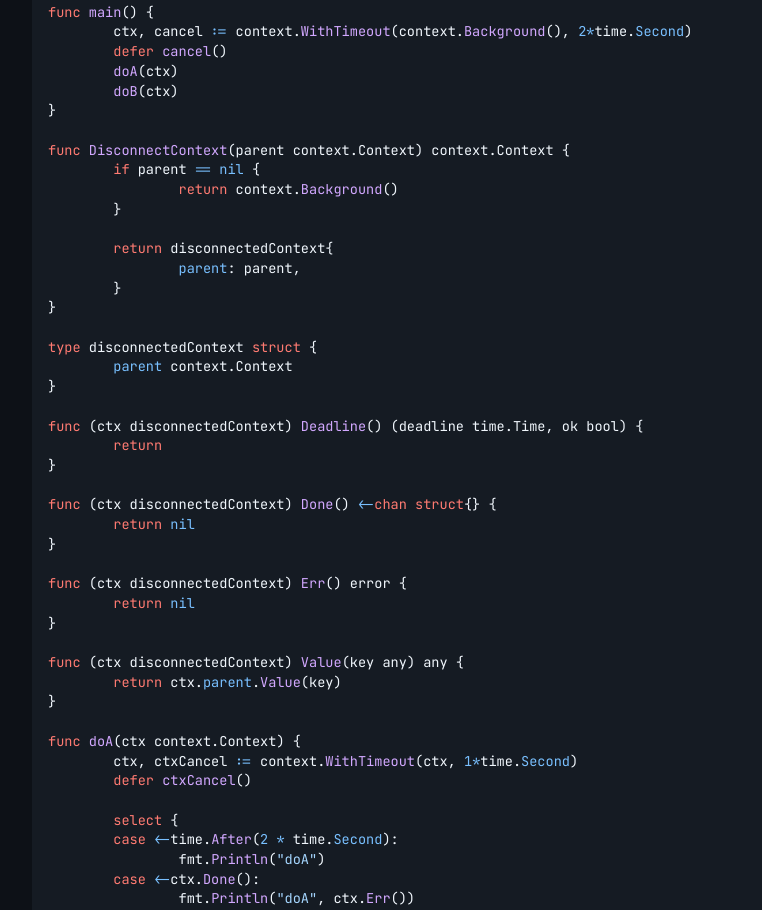
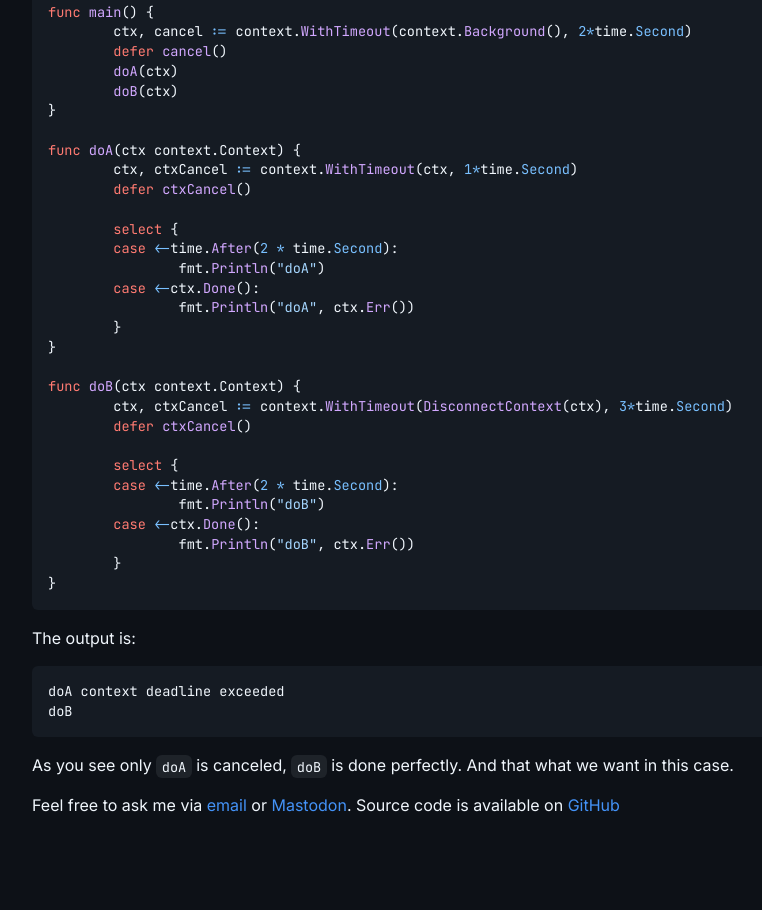
Before and after one commit to haunt98/posts-go, a plain HTML site: page docs/2023-06-10-incident-context.html in a window 1280 px wide. Shown: the part 2581-3491 px from the top of the page, without its empty margins (163-925 px from the left). After the commit the page ends 3443 px from the top, so only its background shows below. Drawn offline with nearby package versions, Linux system fonts and the light colour scheme.

Commit message:
chore: clear duplicated

```diff
--- a/docs/2023-06-10-incident-context.html
+++ b/docs/2023-06-10-incident-context.html
@@ -221,36 +221,6 @@ doB context deadline exceeded</pre
 	<span class="pl-en">doB</span>(<span class="pl-s1">ctx</span>)
 }
 
-<span class="pl-k">func</span> <span class="pl-en">DisconnectContext</span>(<span class="pl-s1">parent</span> context.<span class="pl-smi">Context</span>) context.<span class="pl-smi">Context</span> {
-	<span class="pl-k">if</span> <span class="pl-s1">parent</span> <span class="pl-c1">==</span> <span class="pl-c1">nil</span> {
-		<span class="pl-k">return</span> <span class="pl-s1">context</span>.<span class="pl-en">Background</span>()
-	}
-
-	<span class="pl-k">return</span> <span class="pl-smi">disconnectedContext</span>{
-		<span class="pl-c1">parent</span>: <span class="pl-s1">parent</span>,
-	}
-}
-
-<span class="pl-k">type</span> <span class="pl-smi">disconnectedContext</span> <span class="pl-k">struct</span> {
-	<span class="pl-c1">parent</span> context.<span class="pl-smi">Context</span>
-}
-
-<span class="pl-k">func</span> (<span class="pl-s1">ctx</span> <span class="pl-smi">disconnectedContext</span>) <span class="pl-en">Deadline</span>() (<span class="pl-s1">deadline</span> time.<span class="pl-smi">Time</span>, <span class="pl-s1">ok</span> <span class="pl-smi">bool</span>) {
-	<span class="pl-k">return</span>
-}
-
-<span class="pl-k">func</span> (<span class="pl-s1">ctx</span> <span class="pl-smi">disconnectedContext</span>) <span class="pl-en">Done</span>() <span class="pl-c1">&lt;-</span><span class="pl-k">chan</span> <span class="pl-k">struct</span>{} {
-	<span class="pl-k">return</span> <span class="pl-c1">nil</span>
-}
-
-<span class="pl-k">func</span> (<span class="pl-s1">ctx</span> <span class="pl-smi">disconnectedContext</span>) <span class="pl-en">Err</span>() <span class="pl-smi">error</span> {
-	<span class="pl-k">return</span> <span class="pl-c1">nil</span>
-}
-
-<span class="pl-k">func</span> (<span class="pl-s1">ctx</span> <span class="pl-smi">disconnectedContext</span>) <span class="pl-en">Value</span>(<span class="pl-s1">key</span> <span class="pl-smi">any</span>) <span class="pl-smi">any</span> {
-	<span class="pl-k">return</span> <span class="pl-s1">ctx</span>.<span class="pl-c1">parent</span>.<span class="pl-en">Value</span>(<span class="pl-s1">key</span>)
-}
-
 <span class="pl-k">func</span> <span class="pl-en">doA</span>(<span class="pl-s1">ctx</span> context.<span class="pl-smi">Context</span>) {
 	<span class="pl-s1">ctx</span>, <span class="pl-s1">ctxCancel</span> <span class="pl-c1">:=</span> <span class="pl-s1">context</span>.<span class="pl-en">WithTimeout</span>(<span class="pl-s1">ctx</span>, <span class="pl-c1">1</span><span class="pl-c1">*</span><span class="pl-s1">time</span>.<span class="pl-c1">Second</span>)
 	<span class="pl-k">defer</span> <span class="pl-en">ctxCancel</span>()
```
Also changed, not shown: posts/2023-06-10-incident-context.md (+0 -30 lines).
